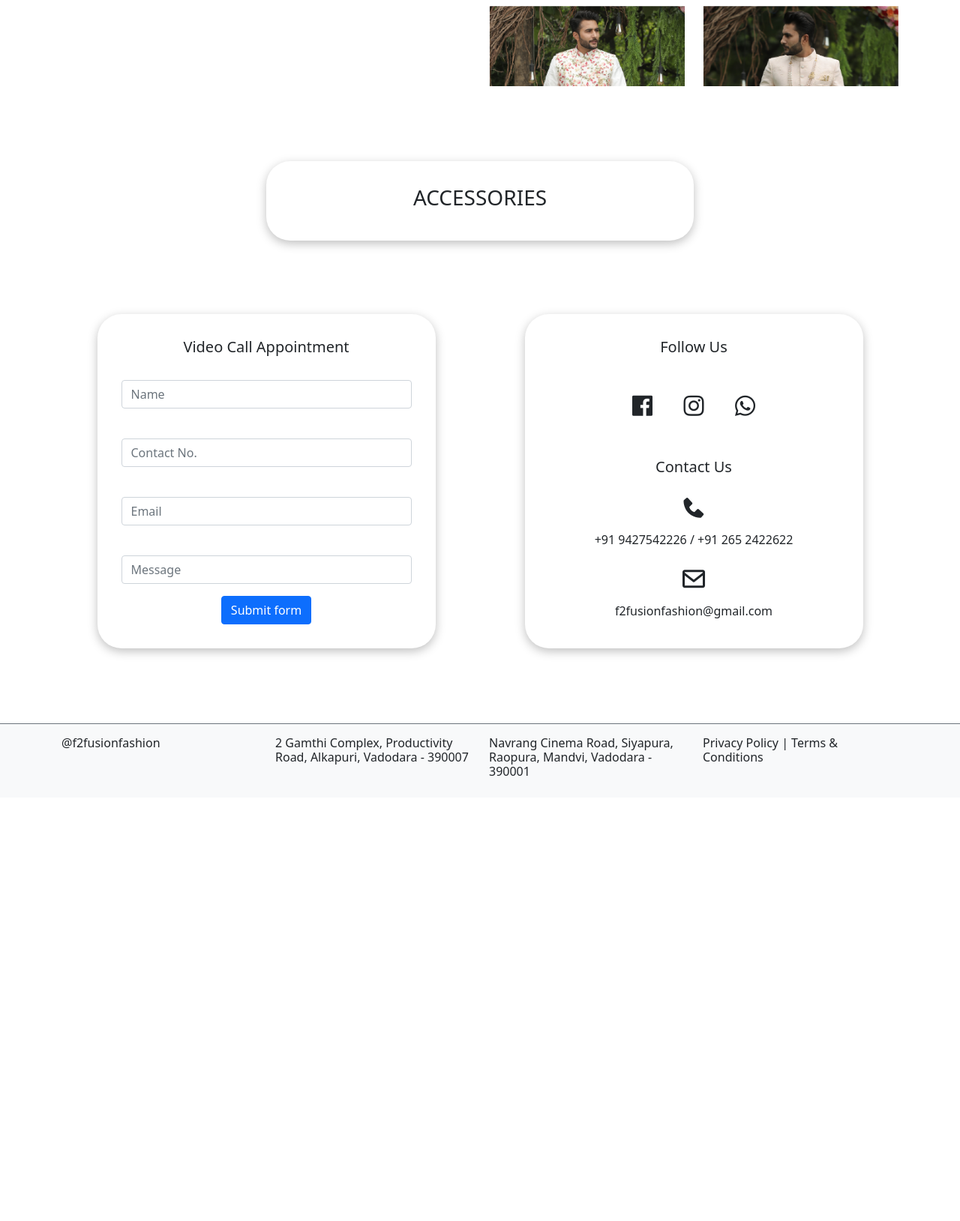
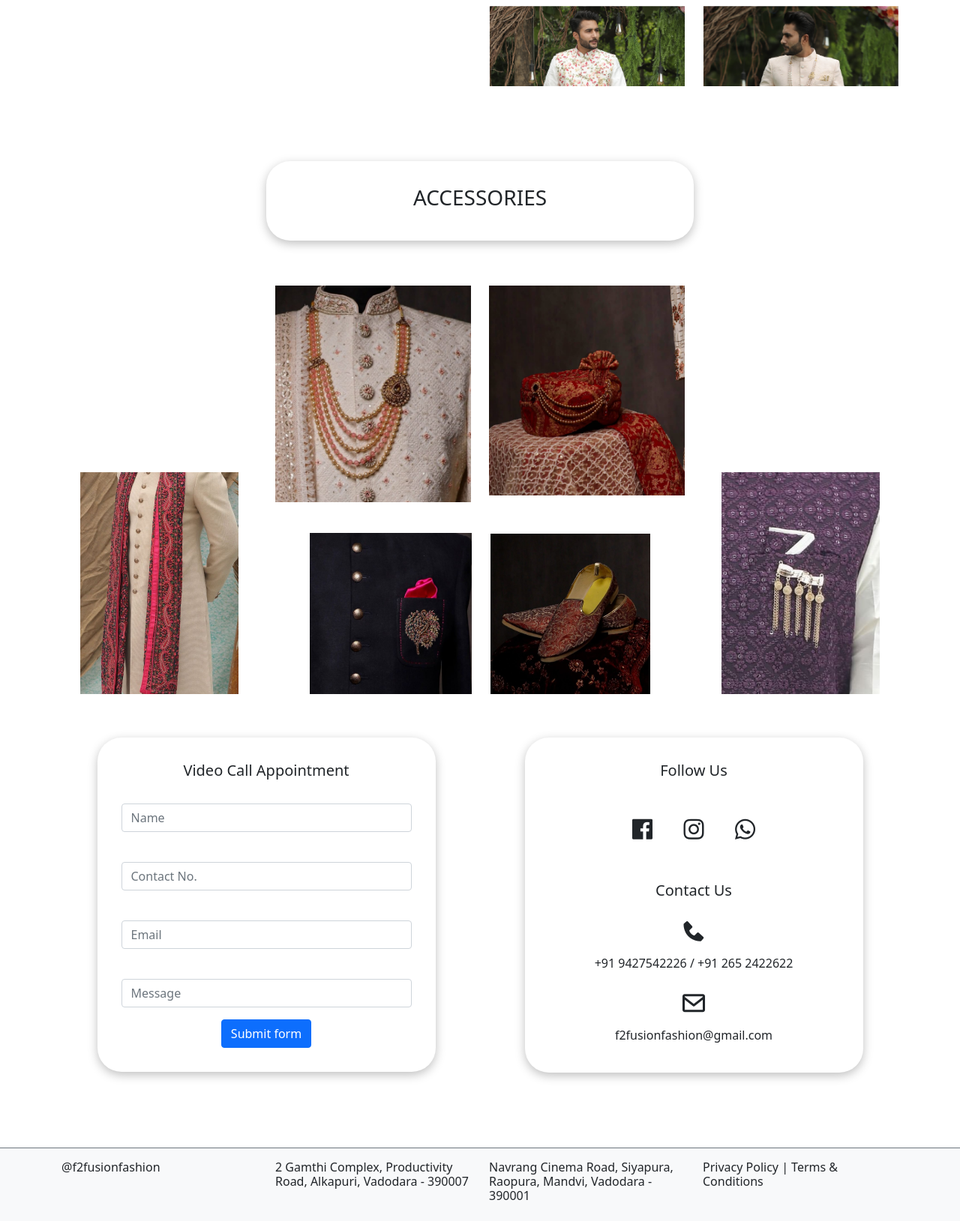
Before and after one commit to GeekConnectsTechnologies/f2fusionfashion, a PHP site: page / in a window 1280 px wide. Shown: the part 3917-5546 px from the top of the page at 75% size. Before the commit the page ends 4952 px from the top, so only its background shows below. Run offline with PHP 8.4, Linux system fonts and the light colour scheme.

Commit message:
landing page changes

```diff
--- a/assets/css/style.css
+++ b/assets/css/style.css
@@ -36,6 +36,12 @@
     /* width: 650px; */
     /* height: 950px; */
     padding: 10px 0px;
+}
+
+.accessoriesImage{
+  /* width: 650px; */
+  /* height: 950px; */
+  padding: 10px ;
 }
 
 .accessoriesTitle{
--- a/index.php
+++ b/index.php
@@ -121,7 +121,7 @@
     <section>
 
         <div class="container-fluid text-center">
-            <div class="row campaignTitle">
+            <div class="row campaignTitle" style="background-image: url('assets/images/title.png');">
                 <div class="my-auto">Ullas</div>
             </div>
         </div>
@@ -168,7 +168,7 @@
     <section>
 
         <div class="container-fluid text-center">
-            <div class="row campaignTitle">
+            <div class="row campaignTitle" style="background-image: url('assets/images/title.png');">
                 <div class="my-auto">Sparsh</div>
             </div>
         </div>
@@ -220,6 +220,39 @@
                 </div>
             </div>
         </div>
+    </section>
+
+    <section>
+
+        <div class="container">
+            <div class="row justify-content-center text-center">
+                <div class="col-sm-3 col-md-3 col-lg-3">
+                    <img class="img-fluid landingProductHeroImage" src="assets/images/t1.png">
+                </div>
+                <div class="col-sm-3 col-md-3 col-lg-3">
+                    <img class="img-fluid landingProductHeroImage" src="assets/images/t2.png">
+                </div>
+            </div>
+            <div class="row justify-content-between text-center align-items-end" style="margin-top: -60px;">
+                <div class="col-sm-3 col-md-3 col-lg-3">
+                    <img class="img-fluid landingProductHeroImage" src="assets/images/d1.png">
+                </div>
+                <div class="col-sm-6 col-md-6 col-lg-6">
+                    <div class="row justify-content-end">
+                        <div class="col-sm-12 col-md-12 col-lg-12">
+                            <img class="img-fluid accessoriesImage" src="assets/images/m1.png">
+                            <!-- </div>
+                <div class="col-sm-3 col-md-3 col-lg-3"> -->
+                            <img class="img-fluid accessoriesImage" src="assets/images/m2.png">
+                        </div>
+                    </div>
+                </div>
+                <div class="col-sm-3 col-md-3 col-lg-3">
+                    <img class="img-fluid landingProductHeroImage" src="assets/images/d2.png">
+                </div>
+            </div>
+        </div>
+
     </section>
 
 
```
Also changed, not shown: assets/images/d1.png (added), assets/images/d2.png (added), assets/images/m1.png (added), assets/images/m2.png (added), assets/images/t1.png (added), assets/images/t2.png (added).
